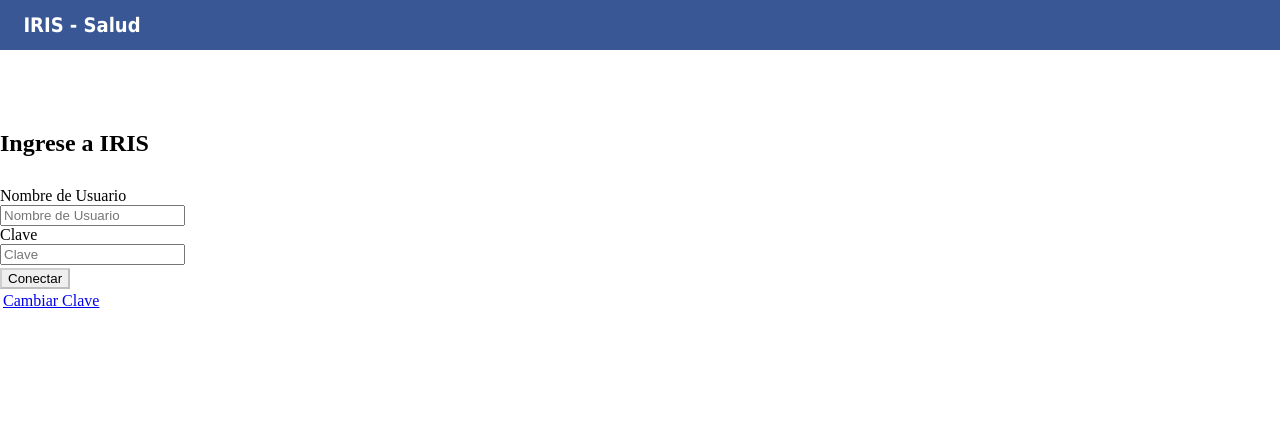
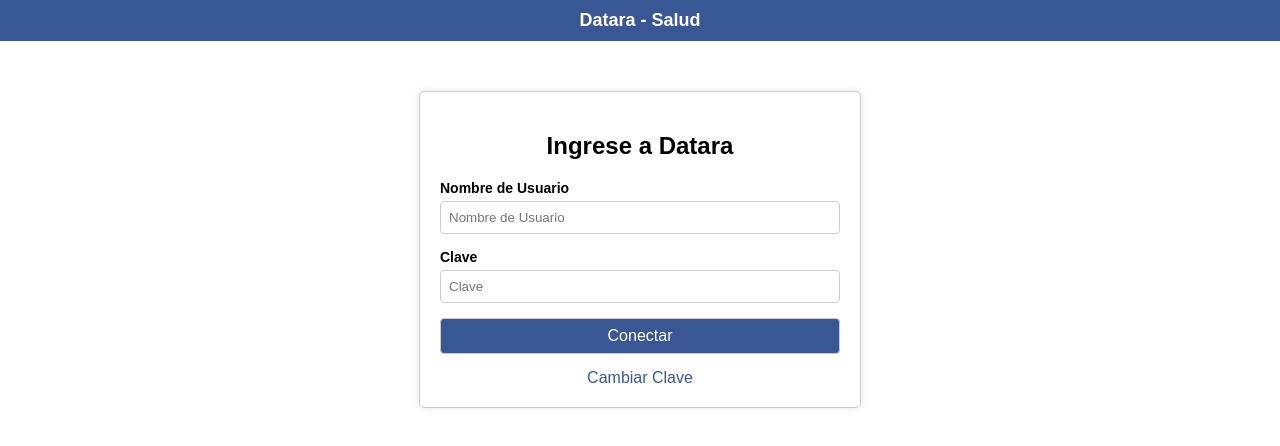
Before and after one commit to DataraDTR/clinico, a plain HTML site: page index.html in a window 1280 px wide. Drawn offline with Linux system fonts and the light colour scheme.

Commit message:
Update index.html

```diff
--- a/index.html
+++ b/index.html
@@ -3,82 +3,98 @@
 <head>
     <meta http-equiv="pragma" content="no-cache">
     <meta http-equiv="expires" content="0">
-    <link rel="shortcut icon" href="favicon.ico" />
     <meta name="viewport" content="width=device-width, initial-scale=1">
     <style>
-        .alert {
-            margin-top: 35px;
+        body {
+            margin: 0;
+            font-family: Arial, sans-serif;
+            text-align: center;
+            background-color: white;
         }
-        .btn-facebook {
-            background-color: #3b5998;
-            color: #fff;
+        .header {
+            background-color: #3A5795;
+            color: white;
+            padding: 10px 0;
+            font-size: 18px;
+            font-weight: bold;
         }
-        .btn-google {
-            background-color: #dd4b39;
-            color: #fff;
+        .login-panel {
+            width: 400px; /* Increased width from 300px to 400px */
+            margin: 50px auto;
+            padding: 20px;
+            border: 1px solid #ccc;
+            border-radius: 5px;
+            background-color: white;
+            box-shadow: 0 0 10px rgba(0,0,0,0.1);
         }
-        .btn-linkedin {
-            background-color: #007bb6;
-            color: #fff;
+        .login-panel h2 {
+            margin-bottom: 20px;
+            font-size: 24px;
         }
-        .btn {
-            border-color: rgba(0,0,0,0.2);
-            margin-top: 3px;
+        .form-group {
+            margin-bottom: 15px;
+            text-align: left;
+        }
+        .form-group label {
+            display: block;
+            margin-bottom: 5px;
+            font-weight: bold;
+            font-size: 14px; /* Reduced font size from default to 14px */
+        }
+        .form-group input {
+            width: 100%;
+            padding: 8px;
+            border: 1px solid #ccc;
+            border-radius: 4px;
+            box-sizing: border-box;
+        }
+        .btn-conectar {
+            width: 100%;
+            padding: 10px;
+            background-color: #3A5795;
+            color: white;
+            border: none;
+            border-radius: 4px;
+            font-size: 16px;
+            cursor: pointer;
+        }
+        .btn-conectar:hover {
+            background-color: #2f4577;
+        }
+        .change-link {
+            margin-top: 10px;
+            text-align: center;
+        }
+        .change-link a {
+            color: #3A5795;
+            text-decoration: none;
+        }
+        .change-link a:hover {
+            text-decoration: underline;
         }
     </style>
-    <title>Datara - Clínico</title>
+    <title>Datara - Salud</title>
 </head>
-<body topmargin="0" rightmargin="0" leftmargin="0" style="margin: 0px;">
-<form method="post" name="form1">
-    <table border="0" cellpadding="0" cellspacing="0" width="100%" bgcolor="#3A5795">
-        <tr>
-            <td style="height: 50px; background-image: url('images/bg/blue.png'); background-repeat: repeat-x" align="right" valign="top">
-                <table border="0" cellspacing="0" cellpadding="2" width="100%" height="100%">
-                    <tr>
-                        <td></td>
-                        <td height="33" align="left" valign="middle" align="center" width="99%">
-                            <span style="margin-left:15px; margin-right:15px; font-weight:bold; font-size: 20px; font-family: Tahoma; color: White;">IRIS - Salud</span>
-                        </td>
-                        <td height="33" align="right" valign="bottom" nowrap></td>
-                    </tr>
-                </table>
-            </td>
-        </tr>
-    </table>
-    <div class="row" style="margin-top: 80px; margin-bottom: 80px;">
-        <div class="col-sm-offset-4 col-sm-4">
-            <div class="panel panel-default">
-                <div class="panel-body">
-                    <h2 style="margin-bottom: 30px;">Ingrese a IRIS</h2>
+<body>
+    <div class="header">Datara - Salud</div>
+    <div class="login-panel">
+        <h2>Ingrese a Datara</h2>
+        <form>
             <div class="form-group">
-                        <label for="txtUserName">Nombre de Usuario</label>
-                        <div class="input-group">
-                            <span class="input-group-addon"><i class="glyphicon glyphicon-user"></i></span>
-                            <input class="form-control" type="text" name="txtUserName" id="txtUserName" value="" placeholder="Nombre de Usuario">
-                        </div>
+                <label for="username">Nombre de Usuario</label>
+                <input type="text" id="username" name="username" placeholder="Nombre de Usuario">
             </div>
             <div class="form-group">
-                        <label for="txtPassword">Clave</label>
-                        <div class="input-group">
-                            <span class="input-group-addon"><i class="glyphicon glyphicon-lock"></i></span>
-                            <input class="form-control" type="password" name="txtPassword" id="txtPassword" value="" placeholder="Clave">
-                        </div>
+                <label for="password">Clave</label>
+                <input type="password" id="password" name="password" placeholder="Clave">
             </div>
             <div class="form-group">
-                        <input type="submit" class="btn btn-lg btn-primary btn-block" value="Conectar" name="btnLogin">
+                <input type="submit" value="Conectar" class="btn-conectar">
             </div>
-                    <div class="form-group">
-                        <table border="0" width="100%">
-                            <tr>
-                                <td align="left"><a href="changePassword.aspx">Cambiar Clave</a></td>
-                                <td align="right" nowrap></td>
-                            </tr>
-                        </table>
-                    </div>
-                </div>
-            </div>
-        </div>
+            <div class="change-link">
+                <a href="#">Cambiar Clave</a>
             </div>
         </form>
+    </div>
 </body>
 </html>
```
Lines whose indentation alone changed are shown as unchanged.
